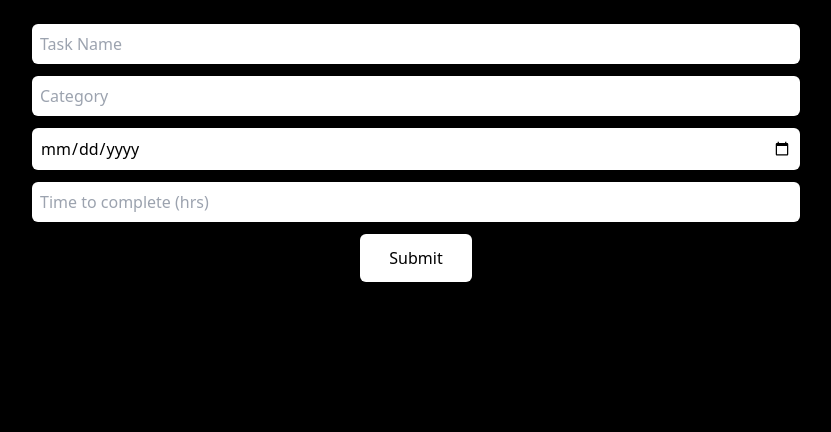
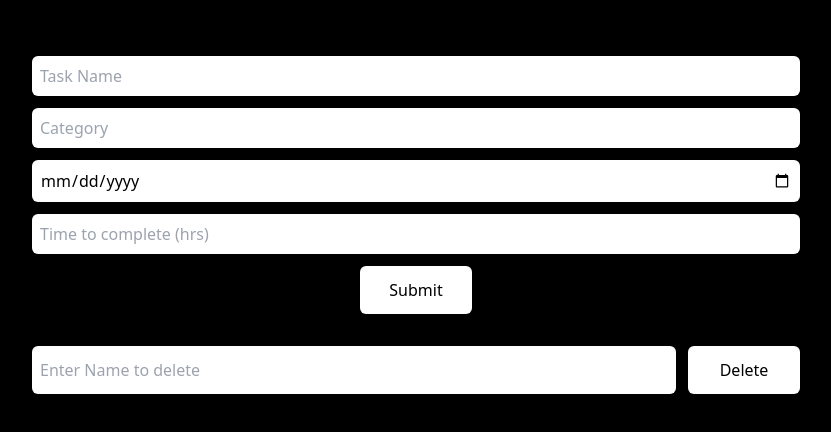
Before and after one commit to Thanus-Kumaar/Smart-Todo-Application, a React (Vite) app: page / in a window 1280 px wide. Shown: the top 432 px of the page, without its empty margins (224-1055 px from the left). Built offline with nearby package versions, Linux system fonts and the light colour scheme.

Commit message:
Modified frontend to implement heap deletion

```diff
--- a/src/App.jsx
+++ b/src/App.jsx
@@ -7,10 +7,10 @@ function App() {
   const [category, setCategory] = useState("");
   const [date, setDate] = useState("");
   const [timeToConsume, setTime] = useState();
+  const [deletionName, setDelName] = useState("");
 
   async function addToFile() {
     try {
-      console.log(typeof date)
       const response = await invoke("add_task_to_file", {
         name: name,
         date: date,
@@ -23,8 +23,19 @@ function App() {
     }
   }
 
+  async function deleteTask() {
+    try {
+      const response = await invoke("delete_task", {
+        name: deletionName,
+      });
+      console.log(response);
+    } catch (error) {
+      console.error("Error invoking command:", error);
+    }
+  }
+
   return (
-    <div className="bg-black">
+    <div className="bg-black flex flex-col gap-8">
       <h1>Welcome to Tauri!</h1>
       <form
         className="flex flex-col w-[60%] mx-auto gap-3"
@@ -65,6 +76,28 @@ function App() {
           Submit
         </button>
       </form>
+      <form
+        className="flex flex-row w-[60%] mx-auto gap-3"
+        onSubmit={(e) => {
+          e.preventDefault();
+          deleteTask();
+        }}
+      >
+        <input
+          type="text"
+          className="p-2 rounded-md flex-1"
+          id="delete-name"
+          placeholder="Enter Name to delete"
+          onChange={(e) => setDelName(e.target.value)}
+          value={deletionName}
+        />
+        <button
+          className="bg-white p-3 w-28 text-center mx-auto rounded-md"
+          type="submit"
+        >
+          Delete
+        </button>
+      </form>
     </div>
   );
 }
```
Also changed, not shown: 1 other file (tests, documents, lock files or other folders).
